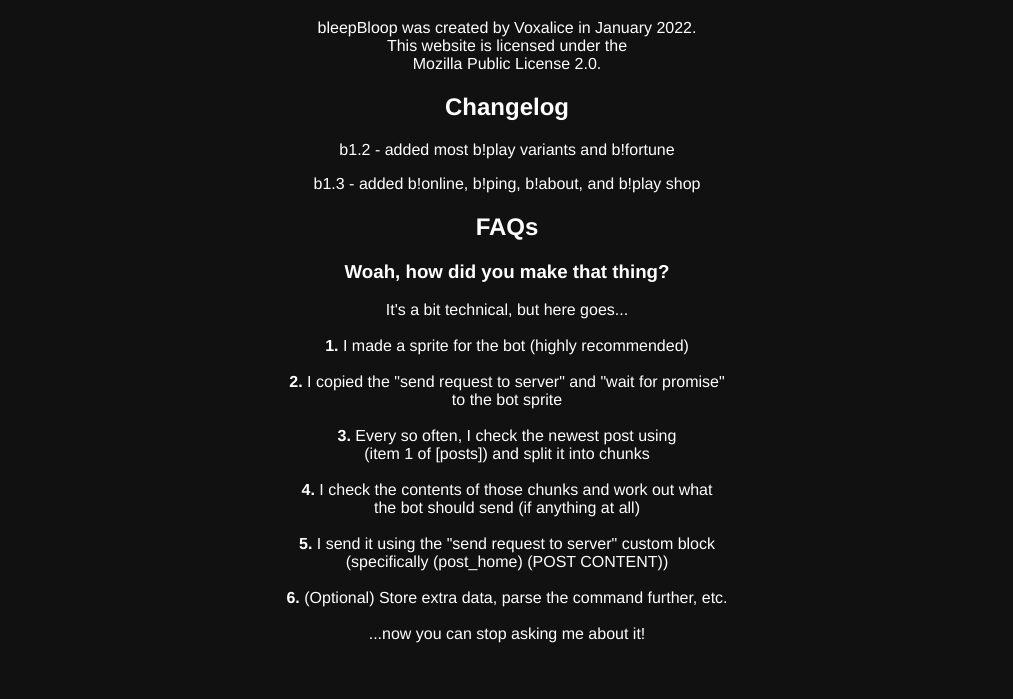
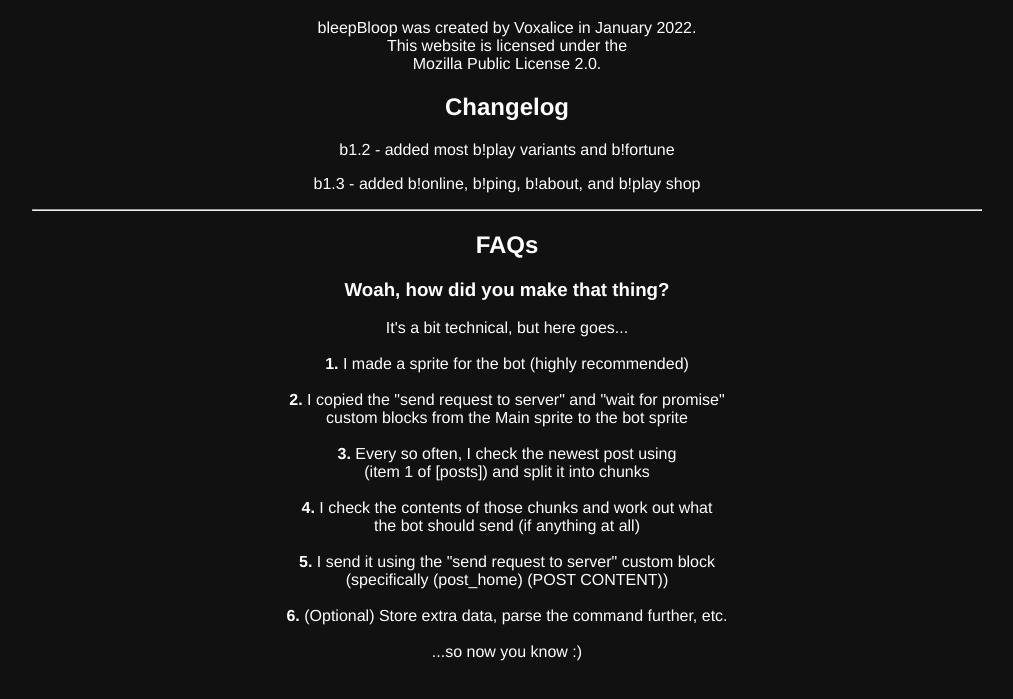
Before and after one commit to Voxalice/bleepBloop, a plain HTML site: page about/index.html in a window 1280 px wide. Shown: the part 61-760 px from the top of the page, without its empty margins (133-1146 px from the left). Drawn offline with Linux system fonts and the light colour scheme.

Commit message:
"so now you can stop asking me about it"

```diff
--- a/about/index.html
+++ b/about/index.html
@@ -13,13 +13,14 @@
         <p>b1.2 - added most b!play variants and b!fortune</p>
         <p>b1.3 - added b!online, b!ping, b!about, and b!play shop</p>
 
+        <hr>
         <h2>FAQs</h2>
         <h3>Woah, how did you make that thing?</h3>
         It's a bit technical, but here goes...<br><br>
 
         <b>1.</b> I made a sprite for the bot (highly recommended)<br><br>
         <b>2.</b> I copied the "send request to server" and "wait for promise"<br>
-        to the bot sprite<br><br>
+        custom blocks from the Main sprite to the bot sprite<br><br>
         <b>3.</b> Every so often, I check the newest post using<br>
         (item 1 of [posts]) and split it into chunks<br><br>
         <b>4.</b> I check the contents of those chunks and work out what<br>
@@ -28,6 +29,6 @@
         (specifically (post_home) (POST CONTENT))<br><br>
         <b>6.</b> (Optional) Store extra data, parse the command further, etc.<br><br>
 
-        ...now you can stop asking me about it!
+        ...so now you know :)
     </body>
 </html>
```
